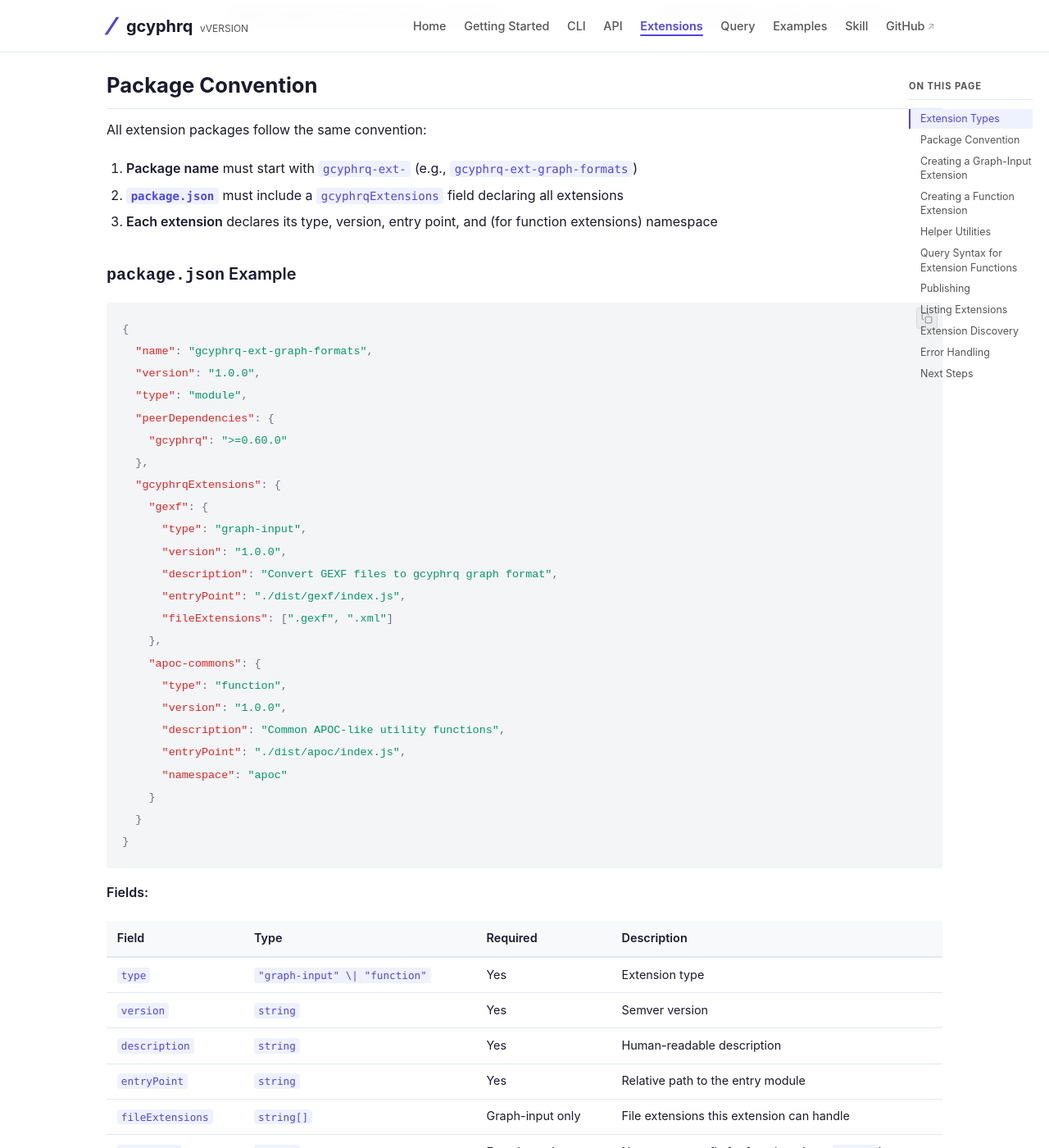
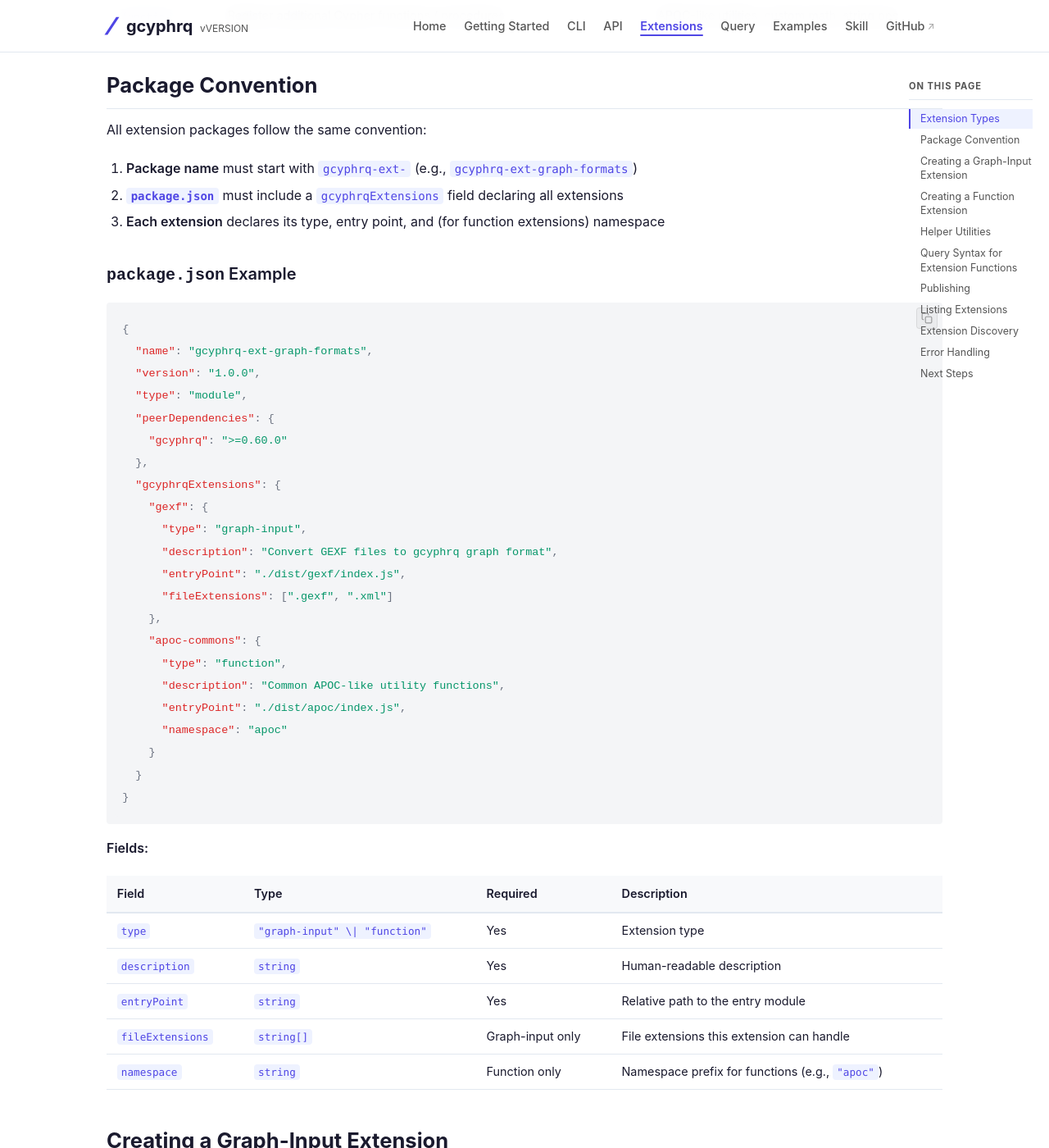
Before and after one commit to plelevier/gcyphrq, a Jekyll site: the page built from docs/extensions.md, in a window 1280 px wide and 1400 px high, scrolled down 524 px. Shown: the whole window at 82% size. Built offline with Jekyll 4.4.1, drawn with Linux system fonts in a browser that asks for light colours.

Commit message:
chore: remove redundant version field from extension manifest (#69)
The extension manifest 'version' was redundant with the package.json
'packageVersion'. Extensions now derive their version solely from the
npm package metadata.

- Remove 'version' from ExtensionManifest interface
- Remove 'version' from ExtensionEntry and listExtensions() output
- Update formatExtensionsList() to no longer display manifest version
- Update docs and tests to reflect the change

```diff
--- a/docs/extensions.md
+++ b/docs/extensions.md
@@ -27,7 +27,7 @@ All extension packages follow the same convention:
 
 1. **Package name** must start with `gcyphrq-ext-` (e.g., `gcyphrq-ext-graph-formats`)
 2. **`package.json`** must include a `gcyphrqExtensions` field declaring all extensions
-3. **Each extension** declares its type, version, entry point, and (for function extensions) namespace
+3. **Each extension** declares its type, entry point, and (for function extensions) namespace
 
 ### `package.json` Example
 
@@ -42,14 +42,12 @@ All extension packages follow the same convention:
   "gcyphrqExtensions": {
     "gexf": {
       "type": "graph-input",
-      "version": "1.0.0",
       "description": "Convert GEXF files to gcyphrq graph format",
       "entryPoint": "./dist/gexf/index.js",
       "fileExtensions": [".gexf", ".xml"]
     },
     "apoc-commons": {
       "type": "function",
-      "version": "1.0.0",
       "description": "Common APOC-like utility functions",
       "entryPoint": "./dist/apoc/index.js",
       "namespace": "apoc"
@@ -63,7 +61,6 @@ All extension packages follow the same convention:
 | Field | Type | Required | Description |
 |---|---|---|---|
 | `type` | `"graph-input" \| "function"` | Yes | Extension type |
-| `version` | `string` | Yes | Semver version |
 | `description` | `string` | Yes | Human-readable description |
 | `entryPoint` | `string` | Yes | Relative path to the entry module |
 | `fileExtensions` | `string[]` | Graph-input only | File extensions this extension can handle |
--- a/src/ext/registry.ts
+++ b/src/ext/registry.ts
@@ -13,7 +13,7 @@ import { resolveAllExtensions, resetGlobalNodeModulesCache } from './loader';
 import { GraphError } from '../error';
 
 /** Extension entry returned by listExtensions(). */
-type ExtensionEntry = { name: string; type: string; description: string; version: string; namespace?: string; packageName: string; packageVersion: string; source: 'local' | 'global' };
+type ExtensionEntry = { name: string; type: string; description: string; namespace?: string; packageName: string; packageVersion: string; source: 'local' | 'global' };
 
 // ── Caches ──────────────────────────────────────────────────────────────
 
@@ -56,7 +56,6 @@ export function listExtensions(): ExtensionEntry[] {
       name: ext.name,
       type: ext.manifest.type,
       description: ext.manifest.description,
-      version: ext.manifest.version,
       packageName: ext.packageName,
       packageVersion: ext.packageVersion,
       source: ext.source,
@@ -284,7 +283,7 @@ See https://www.npmjs.com/search?q=gcyphrq-ext for available extensions.`;
     const typeTag = ext.type === 'function' ? `[function]  ns:${ext.namespace}` : '[graph-input]';
     const sourceTag = ext.source === 'global' ? ' (global)' : '';
     const padded = ext.name.padEnd(nameWidth);
-    lines.push(`  ${padded} (v${ext.version}) ${typeTag}${sourceTag}  ${ext.packageName}@${ext.packageVersion}`);
+    lines.push(`  ${padded} ${typeTag}${sourceTag}  ${ext.packageName}@${ext.packageVersion}`);
     lines.push(`  ${' '.repeat(nameWidth)} ${ext.description}`);
   }
 
--- a/src/ext/types.ts
+++ b/src/ext/types.ts
@@ -61,7 +61,6 @@ export type AggregationFunction = (values: unknown[]) => unknown;
  */
 export interface ExtensionManifest {
   type: 'graph-input' | 'function';
-  version: string;
   description: string;
   entryPoint: string;
   fileExtensions?: string[];
```
Also changed, not shown: test/ext/registry.test.ts (+0 -5 lines).
